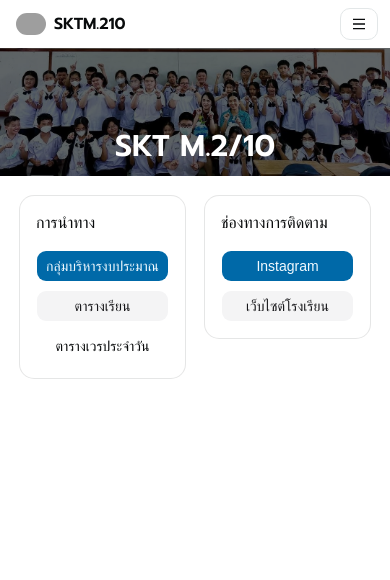
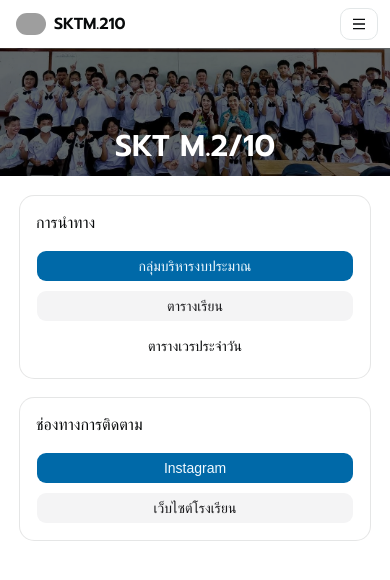
Before and after one commit to thapanon-kunop/sktm.110-2568, a Next.js app: page / in a window 390 px wide. Shown: the top 580 px of the page. Built offline with nearby package versions, Linux system fonts and the light colour scheme; grey boxes are pictures that could not be loaded; a web font is replaced by a local one.

Commit message:
style: adjust card layout and breakpoints for responsiveness

```diff
--- a/src/app/page.tsx
+++ b/src/app/page.tsx
@@ -8,7 +8,7 @@ export default function Home() {
     <>
       <Header>SKT M.2/10</Header>
       <main>
-        <section className="grid grid-cols-2 gap-5 px-5 pt-5">
+        <section className="flex flex-col sm:grid sm:grid-cols-2 gap-5 px-5 pt-5">
           <div>
             <Card>
               <CardHeader>
```
